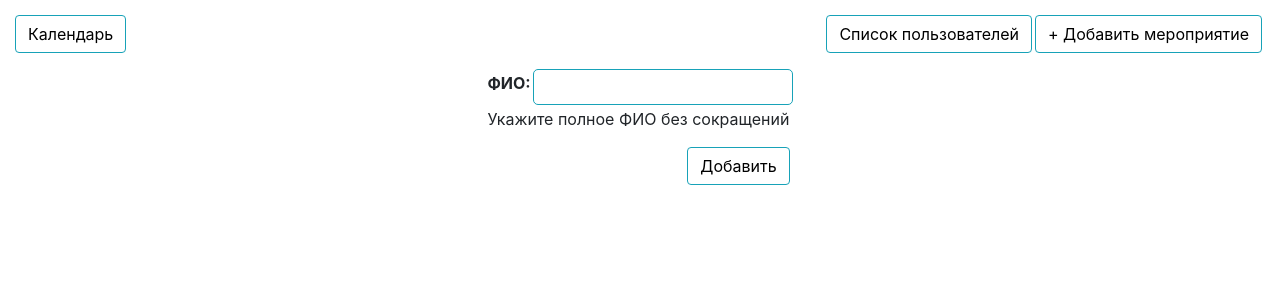
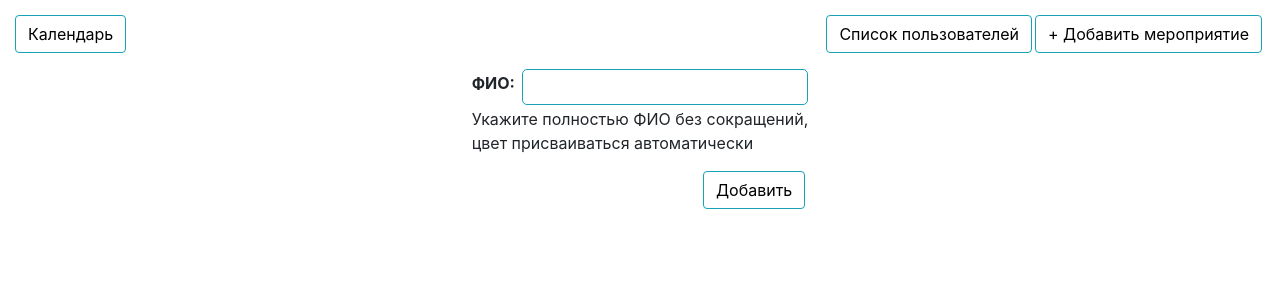
Before and after one commit to OlegEgoism/django_Calendar, a Django app: page /add_user/ in a window 1280 px wide. Shown: the top 300 px of the page. Run offline with Django 3.2, Linux system fonts and the light colour scheme; parts of the project's set-up code (start-up, migrations or seed data) failed here and were passed over; some libraries are stand-ins or nearby versions.

Commit message:
Доработка

```diff
--- a/django-calendar/cal/templates/cal/add_user.html
+++ b/django-calendar/cal/templates/cal/add_user.html
@@ -29,7 +29,9 @@
             {{ user_form }}
             <tr>
                 <td colspan="2">
-                    <p>Укажите полное ФИО без сокращений</p>
+                    <p>Укажите полностью ФИО без сокращений, <br>
+                        цвет присваиваться автоматически
+                    </p>
                     <button type="submit" class="btn btn-info right">Добавить</button>
                 </td>
             </tr>
--- a/django-calendar/cal/utils.py
+++ b/django-calendar/cal/utils.py
@@ -1,7 +1,5 @@
 from calendar import HTMLCalendar
-
 from django.urls import reverse
-
 from .models import Event
 
 
--- a/django-calendar/djangocalendar/settings.py
+++ b/django-calendar/djangocalendar/settings.py
@@ -39,7 +39,6 @@ INSTALLED_APPS = [
     'django.contrib.staticfiles',
     'cal',
     'colorfield',
-
     'rangefilter',
     'admin_auto_filters',
 ]
--- a/requirements.txt
+++ /dev/null
@@ -1,3 +0,0 @@
-asgiref==3.6.0
-Django==4.2
-sqlparse==0.4.3
```
